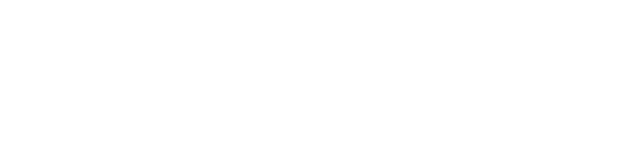
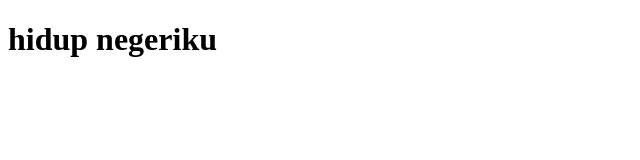
Before and after one commit to krisnapranata/tesgit, a plain HTML site: page index.html in a window 1280 px wide. Shown: the whole page, without its empty margins (0-640 px from the left). Drawn offline with Linux system fonts and the light colour scheme.

Commit message:
merubah file index.html

```diff
--- a/index.html
+++ b/index.html
@@ -6,6 +6,6 @@
     <title>Document</title>
 </head>
 <body>
-
+    <h1>hidup negeriku</h1>
 </body>
 </html>
```
